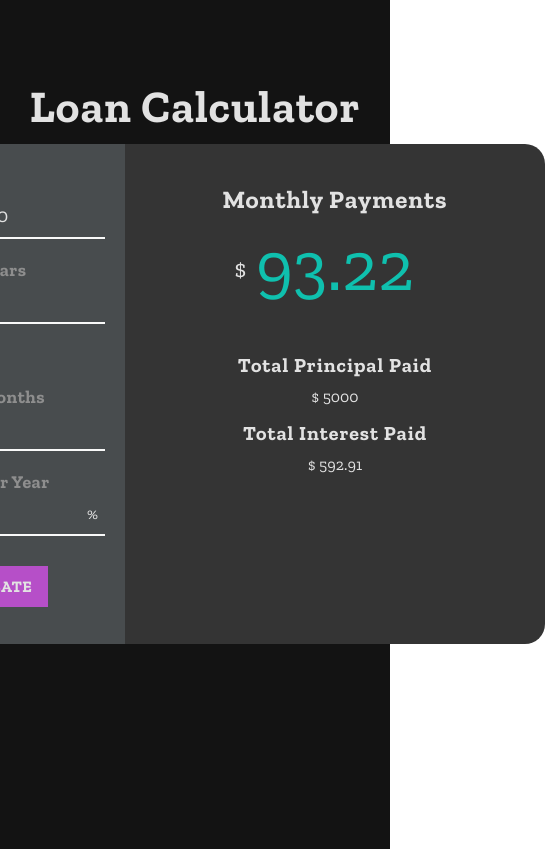
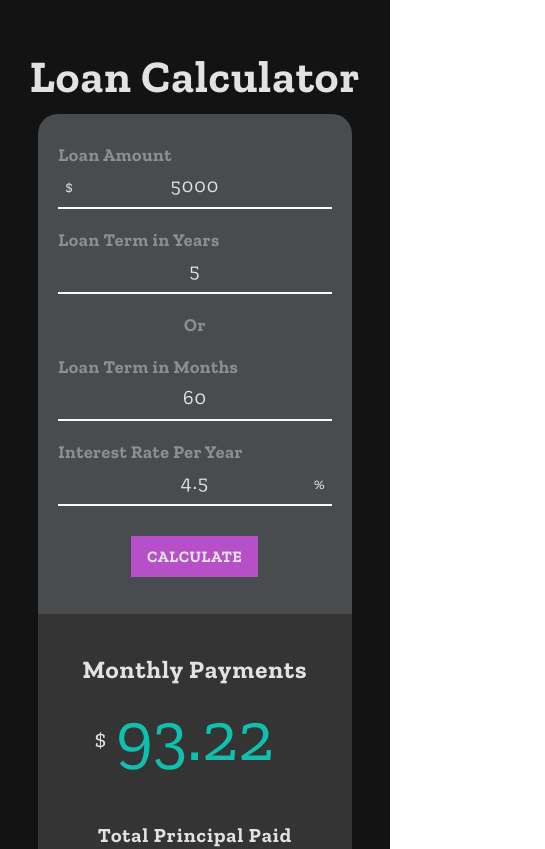
Before and after one commit to joshkohane/LoanCalculator, a React (Create React App) app: page / in a window 390 px wide. Shown: the top 849 px of the page, 545 px wide, since content can reach past the window. Built offline with nearby package versions, Linux system fonts and the light colour scheme.

Commit message:
Add media query

```diff
--- a/src/css/calculator.css
+++ b/src/css/calculator.css
@@ -3,7 +3,6 @@
   min-height: 100vh;
   display: flex;
   flex-direction: column;
-  /* justify-content: center; */
   align-items: center;
   padding-top: 70px;
   font-family: 'Zilla Slab', serif;
@@ -20,8 +19,6 @@
 .calculator-container {
   box-sizing: border-box;
   border-radius: 20px;
-  width: 700px;
-  height: 500px;
   display: flex;
 }
 
@@ -32,7 +29,8 @@
 
 .form-container {
   background-color: #484c4e;
-  width: 40%;
+  width: 280px;
+  height: 500px;
   padding: 10px 20px;
   border-top-left-radius: 20px;
   border-bottom-left-radius: 20px;
@@ -87,7 +85,6 @@
 
 .calculator-or {
   text-align: center;
-  /* padding: 15px 0 0px; */
 }
 
 .calculate-btn,
@@ -130,12 +127,12 @@ input[type=number] {
 
 .results-container {
   box-sizing: border-box;
-  width: 60%;
+  width: 420px;
+  height: 500px;
   padding: 30px 20px;
   display: flex;
   flex-direction: column;
   align-items: center;
-  /* background-image: url("unnamed.png"); */
   background-color: #343434;
   border-top-right-radius: 20px;
   border-bottom-right-radius: 20px;
@@ -181,3 +178,35 @@ input[type=number] {
   left: 12px;
   font-size: 25px;
 }
+
+@media (max-width: 750px) {
+  .app-container {
+    padding-top: 40px;
+    padding-bottom: 40px;
+  }
+
+  .calculator-container {
+    display: flex;
+    flex-direction: column;
+    align-items: center;
+  }
+
+  .calculator-container:hover {
+    box-shadow: none;
+  }
+
+  .form-container,
+  .results-container {
+    width: calc(100% - 2em);
+  }
+
+  .form-container {
+    border-top-right-radius: 20px;
+    border-bottom-left-radius: 0px;
+  }
+
+  .results-container {
+    border-top-right-radius: 0px;
+    border-bottom-left-radius: 20px;
+  }
+}
```
